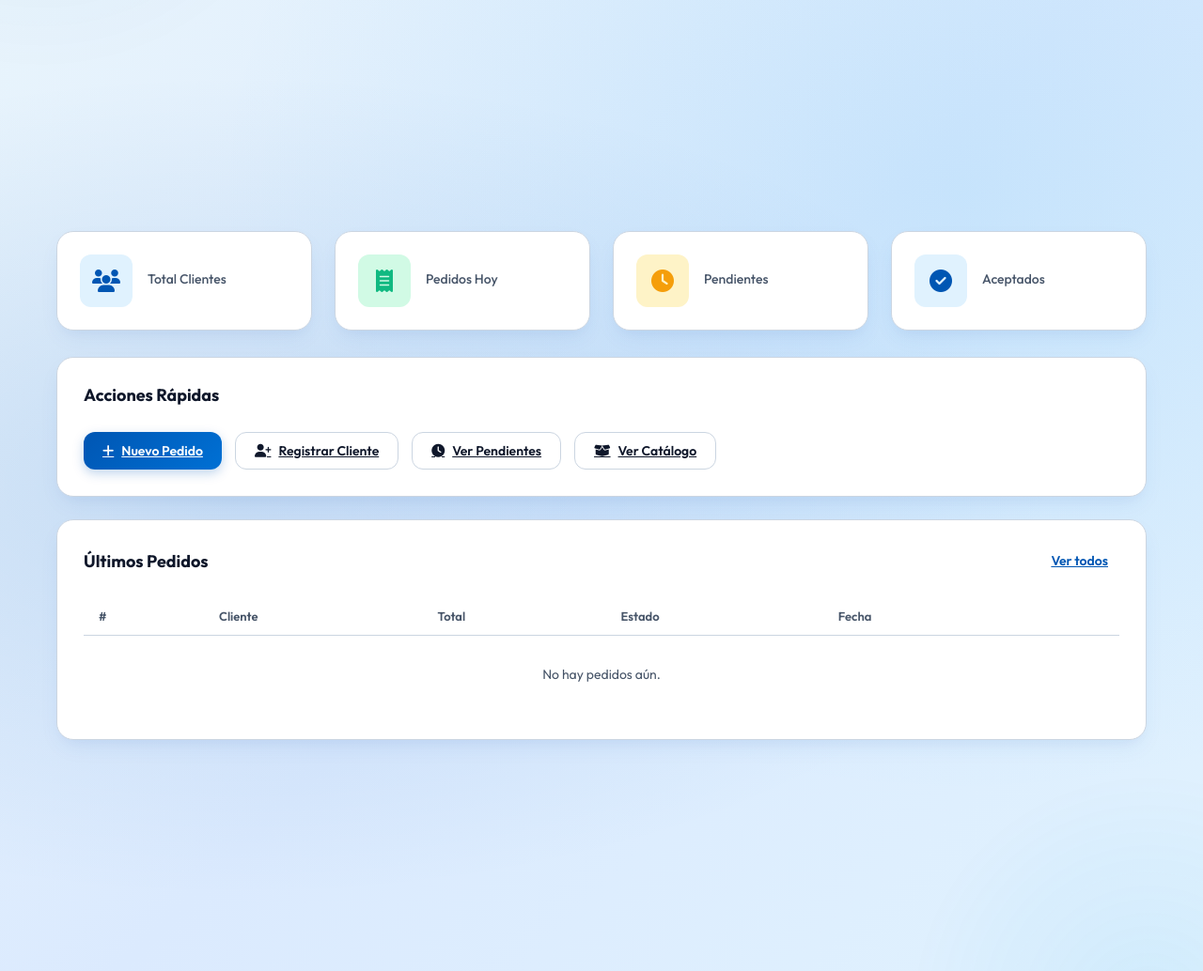
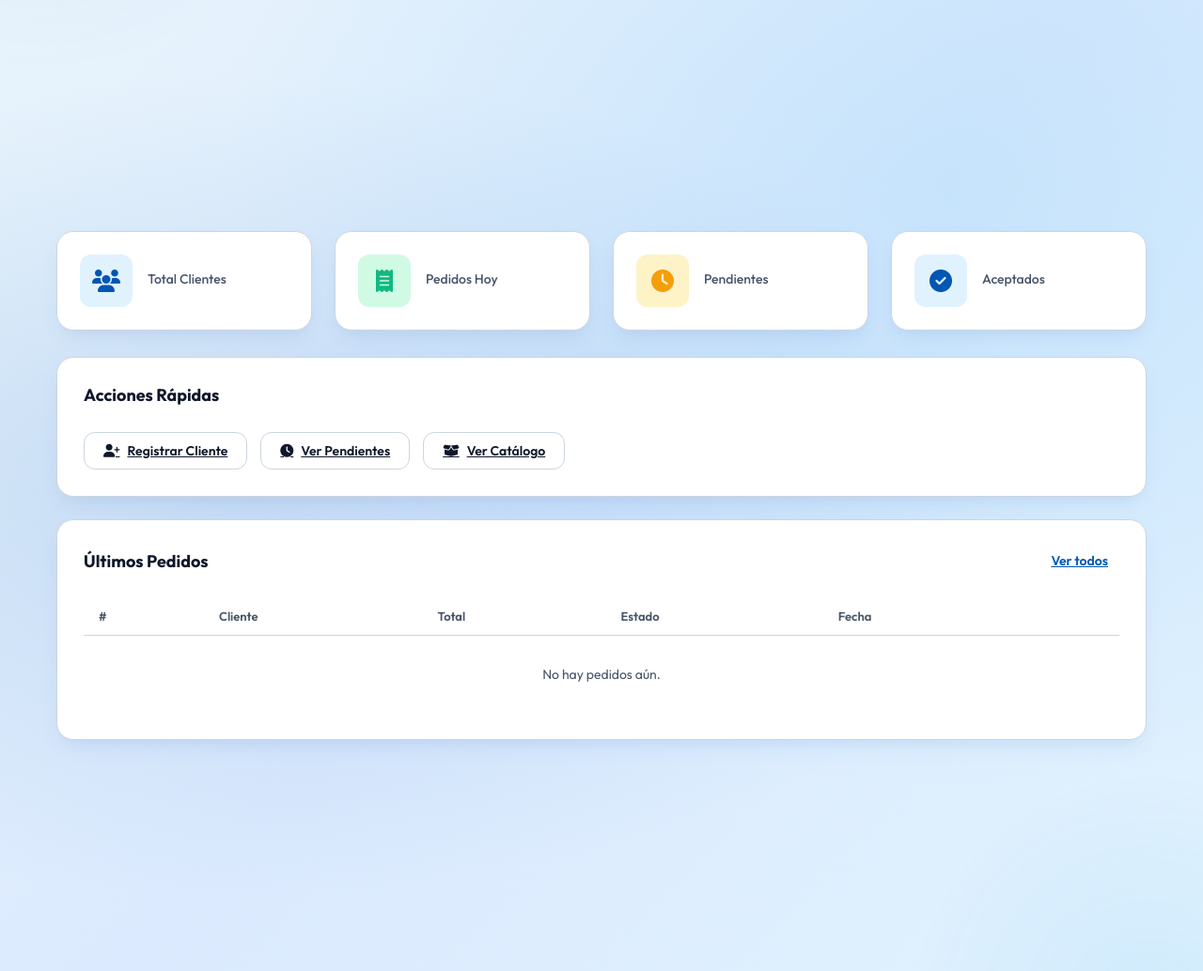
Before and after one commit to yeisonvargas14/AGUA2, a Django app: template frontend/templates/vendedor/dashboard.html in a window 1280 px wide. Shown: the whole page at 94% size. Run offline with Django 5.2, Linux system fonts and the light colour scheme; the template is opened without the code that fills it, so the values that code supplies are empty.

Commit message:
design: eliminar boton Nuevo Pedido de las acciones rapidas en el panel de vendedor

```diff
--- a/frontend/templates/vendedor/dashboard.html
+++ b/frontend/templates/vendedor/dashboard.html
@@ -48,9 +48,6 @@
       <h3 class="section-title">Acciones Rápidas</h3>
     </div>
     <div style="display:flex; gap:14px; flex-wrap:wrap; padding-top:4px;">
-      <a href="{% url 'vendedor_order_create' %}" class="btn btn-primary">
-        <i class="fa-solid fa-plus"></i> Nuevo Pedido
-      </a>
       <a href="{% url 'vendedor_client_create' %}" class="btn btn-secondary">
         <i class="fa-solid fa-user-plus"></i> Registrar Cliente
       </a>
```
